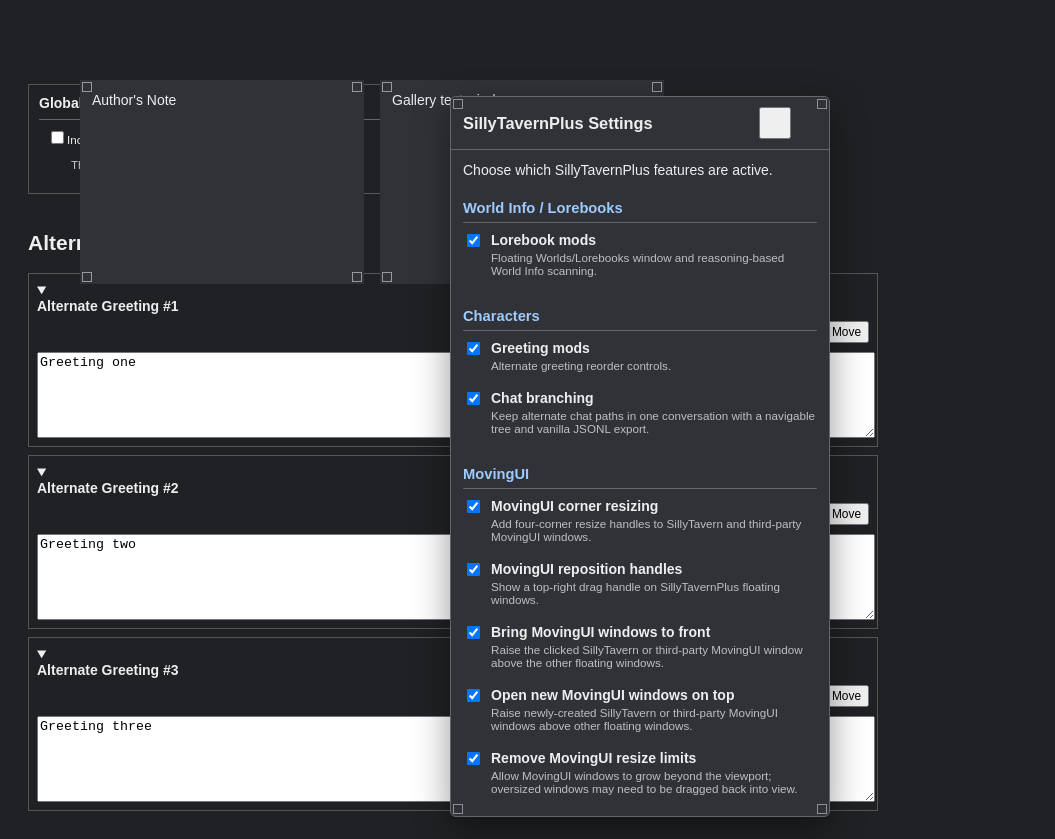
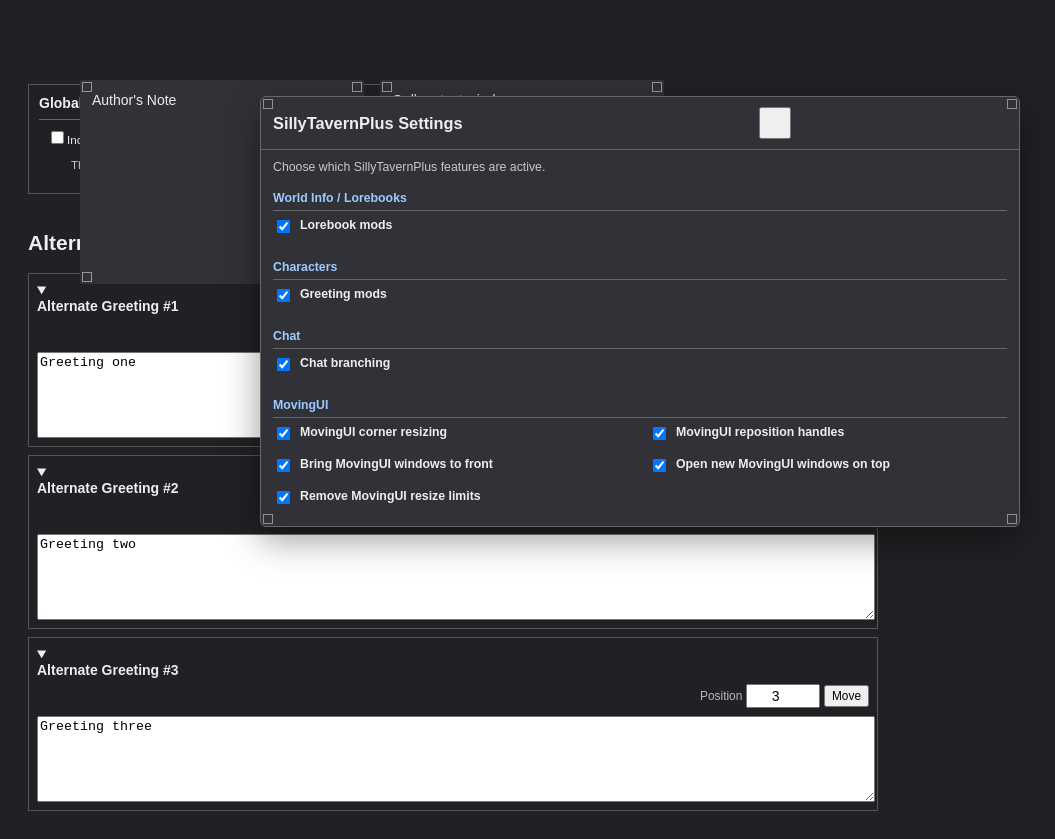
Before and after one commit to hershdna/SillyTavernPlus, a plain HTML site: page test-fixture.html in a window 1280 px wide. Both pictures are taken after a click on the button "Open SillyTavernPlus settings". Shown: the whole page, without its empty margins (0-1055 px from the left). Drawn offline with Linux system fonts and the light colour scheme.

Commit message:
Reorganize module settings panel

```diff
--- a/index.js
+++ b/index.js
@@ -12,7 +12,7 @@
         : new URL('./', window.location.href);
     // Use a changing query parameter so reloaded extensions receive the
     // current module source instead of a stale ESM cache entry.
-    const MODULE_CACHE_VERSION = '0.5.51';
+    const MODULE_CACHE_VERSION = '0.5.52';
     const loadModule = (name) => {
         const moduleUrl = new URL('modules/' + name + '.js?v=' + MODULE_CACHE_VERSION, extensionRoot);
         return import(moduleUrl);
--- a/modules/settings-panel.js
+++ b/modules/settings-panel.js
@@ -218,7 +218,8 @@
     ));
     body.append(charactersSection);
 
-    charactersSection.append(createCheckbox(
+    const chatSection = createSettingsSection('Chat');
+    chatSection.append(createCheckbox(
         'stplus-branching-chats-enabled',
         'Chat branching',
         'Keep alternate chat paths in one conversation with a navigable tree and vanilla JSONL export.',
@@ -227,6 +228,7 @@
             callbacks?.onBranchingChatsChanged?.();
         },
     ));
+    body.append(chatSection);
 
     const movingUiSection = createSettingsSection('MovingUI');
     movingUiSection.append(createCheckbox(
--- a/style.css
+++ b/style.css
@@ -156,7 +156,7 @@
     z-index: 10000;
     top: 12vh;
     left: 50%;
-    width: min(380px, calc(100vw - 24px));
+    width: min(760px, calc(100vw - 24px));
     max-height: calc(100vh - 24px);
     box-sizing: border-box;
     overflow: auto;
@@ -303,30 +303,38 @@
 }
 
 .stplus-settings-window-body {
-    padding: 12px;
+    padding: 10px 12px 12px;
+    font-size: 0.88em;
 }
 
 .stplus-settings-window-body > p {
     margin-top: 0;
+    margin-bottom: 8px;
+    opacity: 0.8;
 }
 
 .stplus-settings-section {
-    margin-top: 16px;
+    display: grid;
+    grid-template-columns: repeat(auto-fit, minmax(240px, 1fr));
+    gap: 0 18px;
+    margin-top: 12px;
 }
 
 .stplus-settings-section-title {
+    grid-column: 1 / -1;
     margin: 0;
-    padding: 6px 0;
+    padding: 5px 0;
     color: var(--SmartThemeQuoteColor, #9ecbff);
     border-bottom: 1px solid var(--SmartThemeBorderColor, #666);
-    font-size: 1.05em;
+    font-size: 1em;
 }
 
 .stplus-settings-option {
     display: flex;
     align-items: flex-start;
-    gap: 8px;
-    padding: 9px 0;
+    gap: 7px;
+    min-width: 0;
+    padding: 7px 0;
     cursor: pointer;
 }
 
@@ -338,11 +346,19 @@
 .stplus-settings-option span {
     display: flex;
     flex-flow: column;
-    gap: 3px;
+    gap: 2px;
+    min-width: 0;
 }
 
 .stplus-settings-option small {
+    display: none;
     opacity: 0.75;
+    line-height: 1.25;
+}
+
+.stplus-settings-option:hover small,
+.stplus-settings-option:focus-within small {
+    display: block;
 }
 
 .stplus-wi-reasoning-setting {
@@ -373,6 +389,12 @@
 
 #stplus-reasoning-scan-depth {
     width: 5em;
+}
+
+@media (max-width: 560px) {
+    .stplus-settings-section {
+        grid-template-columns: 1fr;
+    }
 }
 
 .stplus-branching-window {
```
Also changed, not shown: manifest.json.
